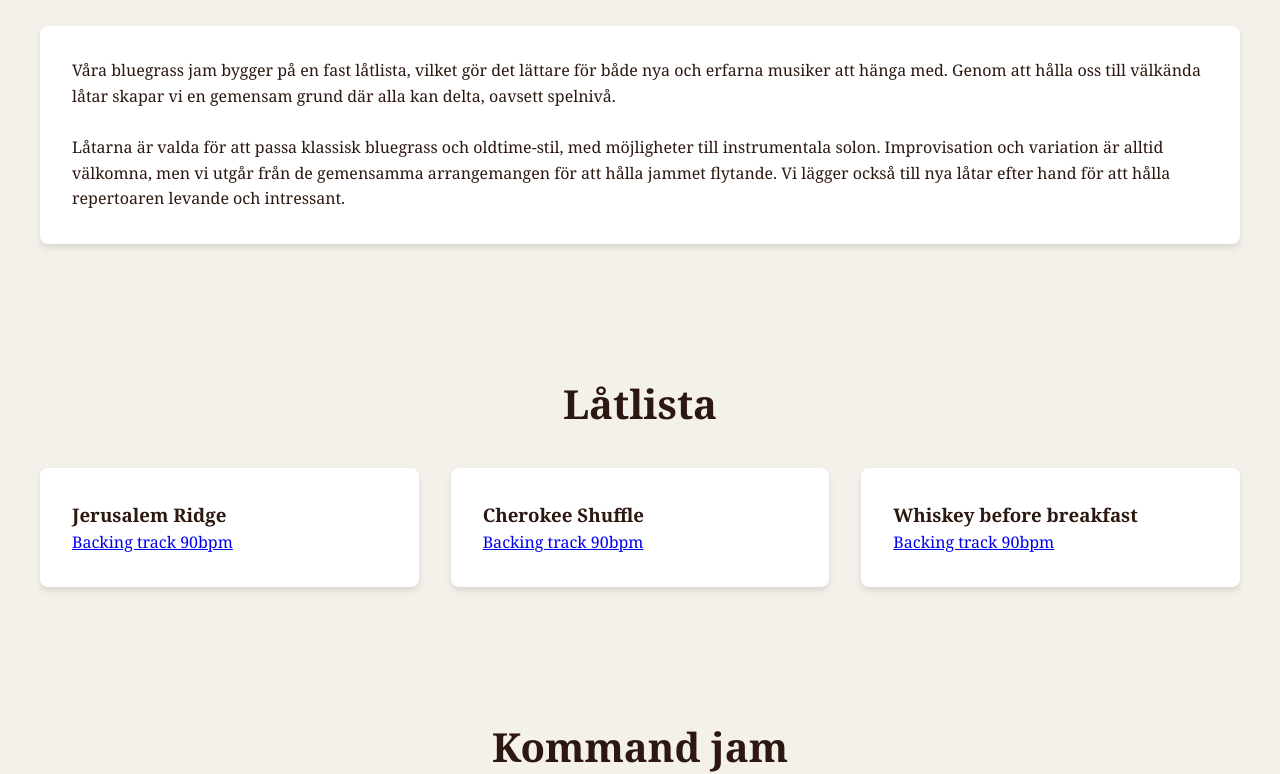
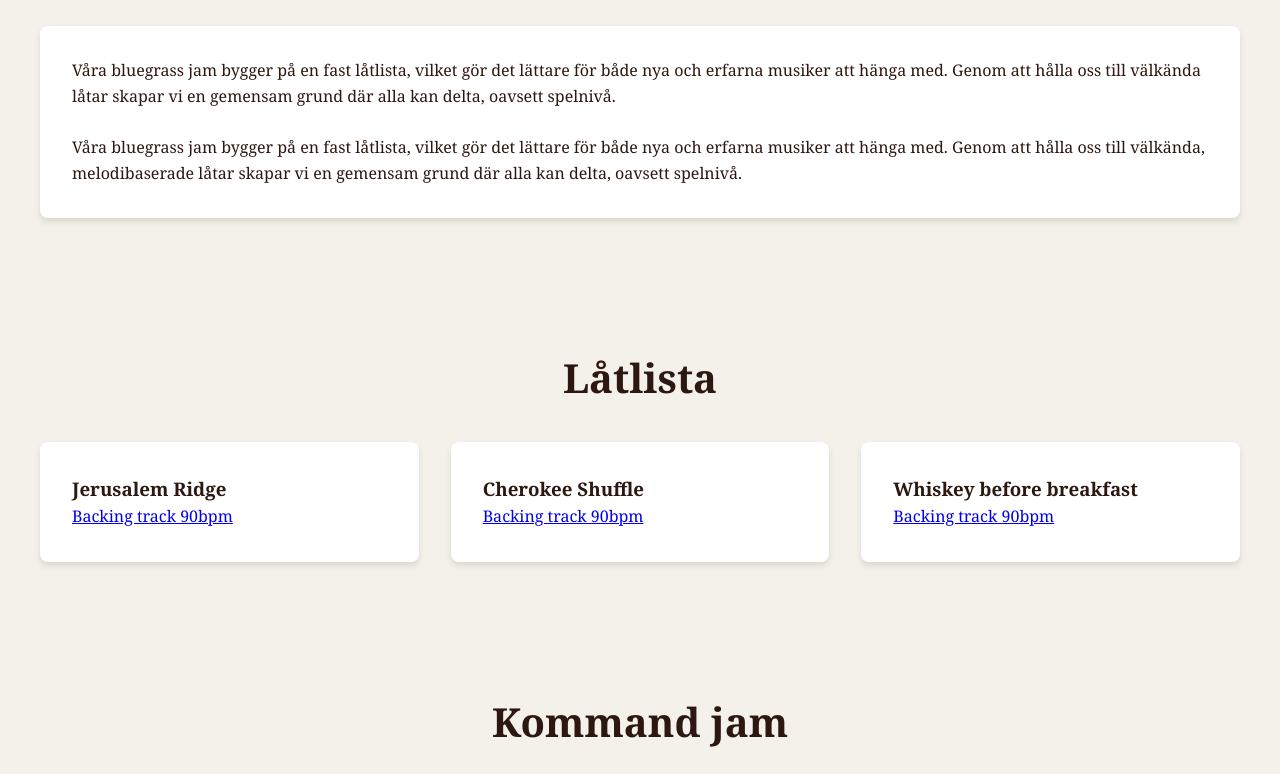
Before and after one commit to jherrlin/vaxjo-bluegrass.se, a plain HTML site: page index.html in a window 1280 px wide. Shown: the part 1740-2514 px from the top of the page. Drawn offline with Linux system fonts and the light colour scheme.

Commit message:
våra låtar

```diff
--- a/index.html
+++ b/index.html
@@ -226,11 +226,11 @@
 
           <br>
 
-          <p>Låtarna är valda för att passa klassisk bluegrass och oldtime-stil,
-            med möjligheter till instrumentala solon. Improvisation och variation
-            är alltid välkomna, men vi utgår från de gemensamma arrangemangen för
-            att hålla jammet flytande. Vi lägger också till nya låtar efter hand
-            för att hålla repertoaren levande och intressant.</p>
+          <p>Våra bluegrass jam bygger på en fast låtlista, vilket gör det
+            lättare för både nya och erfarna musiker att hänga med. Genom att
+            hålla oss till välkända, melodibaserade låtar skapar vi en gemensam
+            grund där alla kan delta, oavsett spelnivå.
+          </p>
 
         </div>
       </div>
```
